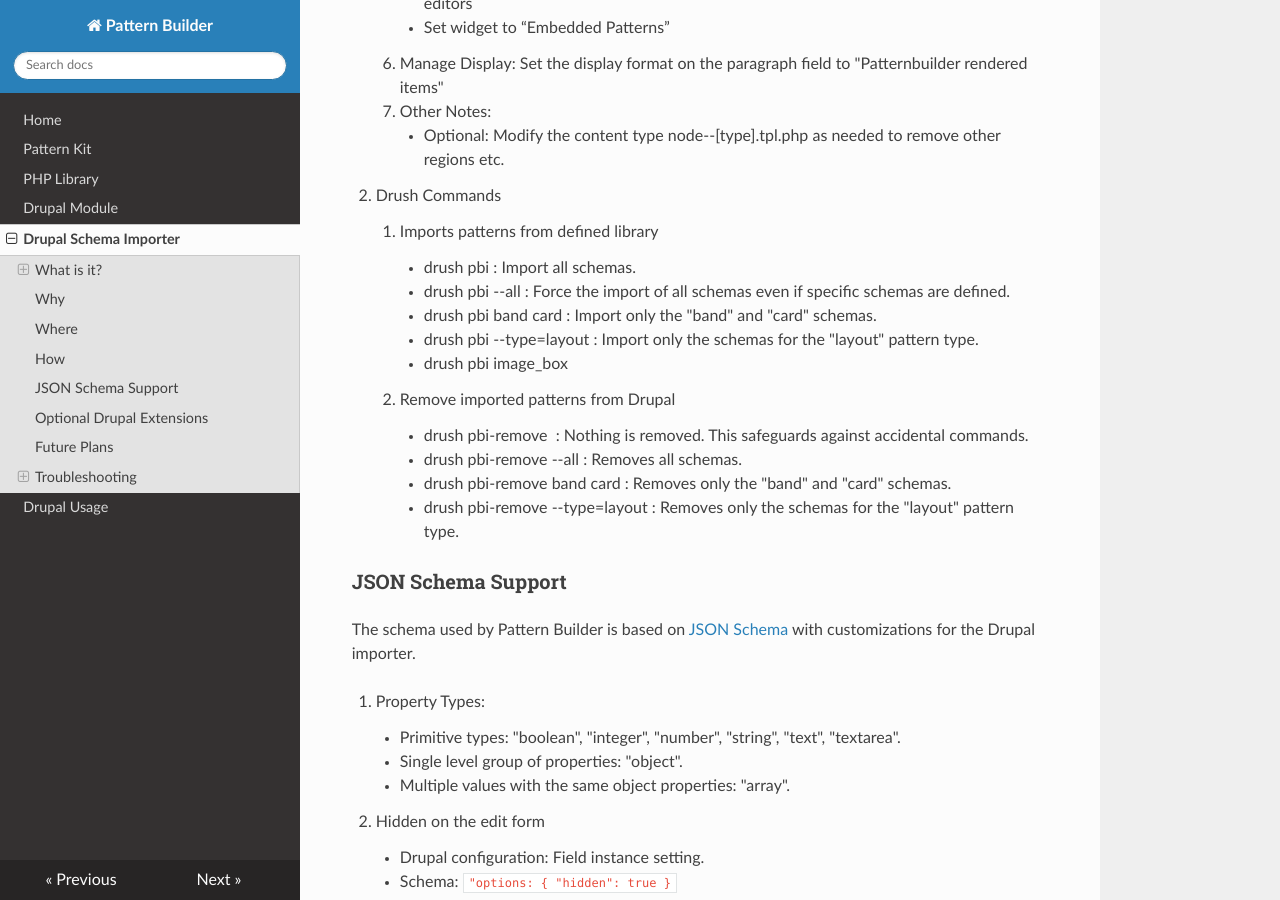
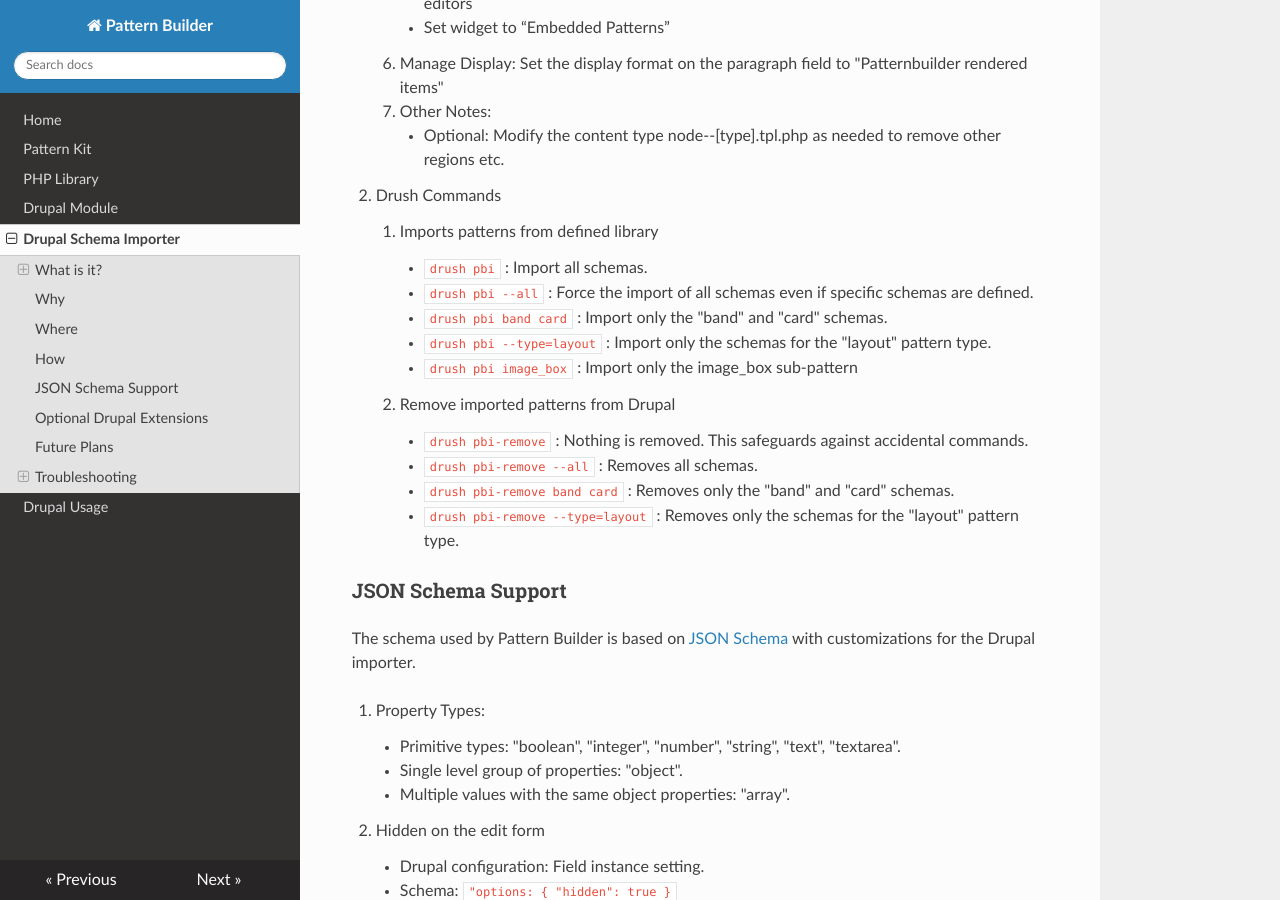
Before and after one commit to PatternBuilder/patternbuilder.github.io, an MkDocs documentation site: the page built from docs/pattern_builder_importer.md, in a window 1280 px wide and 900 px high, scrolled down 1625 px. Built offline with MkDocs 1.6.1, drawn with Linux system fonts in a browser that asks for light colours; nearby versions of some CDN libraries; old or Windows-style settings are respelled for this version of MkDocs; some of the changed text lies outside the part shown.

```diff
--- a/docs/pattern_builder_importer.md
+++ b/docs/pattern_builder_importer.md
@@ -51,17 +51,17 @@ It converts an library of JSON Schemas into Drupal paragraph bundles, and the JS
 
 1. Drush Commands
     1. Imports patterns from defined library
-        - drush pbi : Import all schemas.
-        - drush pbi --all : Force the import of all schemas even if specific schemas are defined.
-        - drush pbi band card : Import only the "band" and "card" schemas.
-        - drush pbi --type=layout : Import only the schemas for the "layout" pattern type.
-        - drush pbi image_box
+        - `drush pbi` : Import all schemas.
+        - `drush pbi --all` : Force the import of all schemas even if specific schemas are defined.
+        - `drush pbi band card` : Import only the "band" and "card" schemas.
+        - `drush pbi --type=layout` : Import only the schemas for the "layout" pattern type.
+        - `drush pbi image_box` : Import only the image_box sub-pattern
 
     1. Remove imported patterns from Drupal
-        - drush pbi-remove  : Nothing is removed. This safeguards against accidental commands.
-        - drush pbi-remove --all : Removes all schemas.
-        - drush pbi-remove band card : Removes only the "band" and "card" schemas.
-        - drush pbi-remove --type=layout : Removes only the schemas for the "layout" pattern type.
+        - `drush pbi-remove` : Nothing is removed. This safeguards against accidental commands.
+        - `drush pbi-remove --all` : Removes all schemas.
+        - `drush pbi-remove band card` : Removes only the "band" and "card" schemas.
+        - `drush pbi-remove --type=layout` : Removes only the schemas for the "layout" pattern type.
 
 
 ### JSON Schema Support
@@ -171,7 +171,7 @@ The following are optional Drupal modules that are supported natively by the Pat
     1. Supports: array of objects imported as a field collection.
     1. Schema usage: "type": "array", "items": { Each item object definition }
 
-1. Field Collection Fieldset ([https://www.drupal.org/project/field_collection_fieldset](https://www.drupal.org/project/field_collection_fieldset))
+1. Field Collection Fieldset [https://www.drupal.org/project/field_collection_fieldset](https://www.drupal.org/project/field_collection_fieldset)
     1. Supports: collapsible array of objects imported to a field collection.
     1. Schema usage: "options": {"collapsed": true/false, "disable_collapse": true/false}
 
```
Also changed, not shown: docs/index.md (+2 -0 lines).
